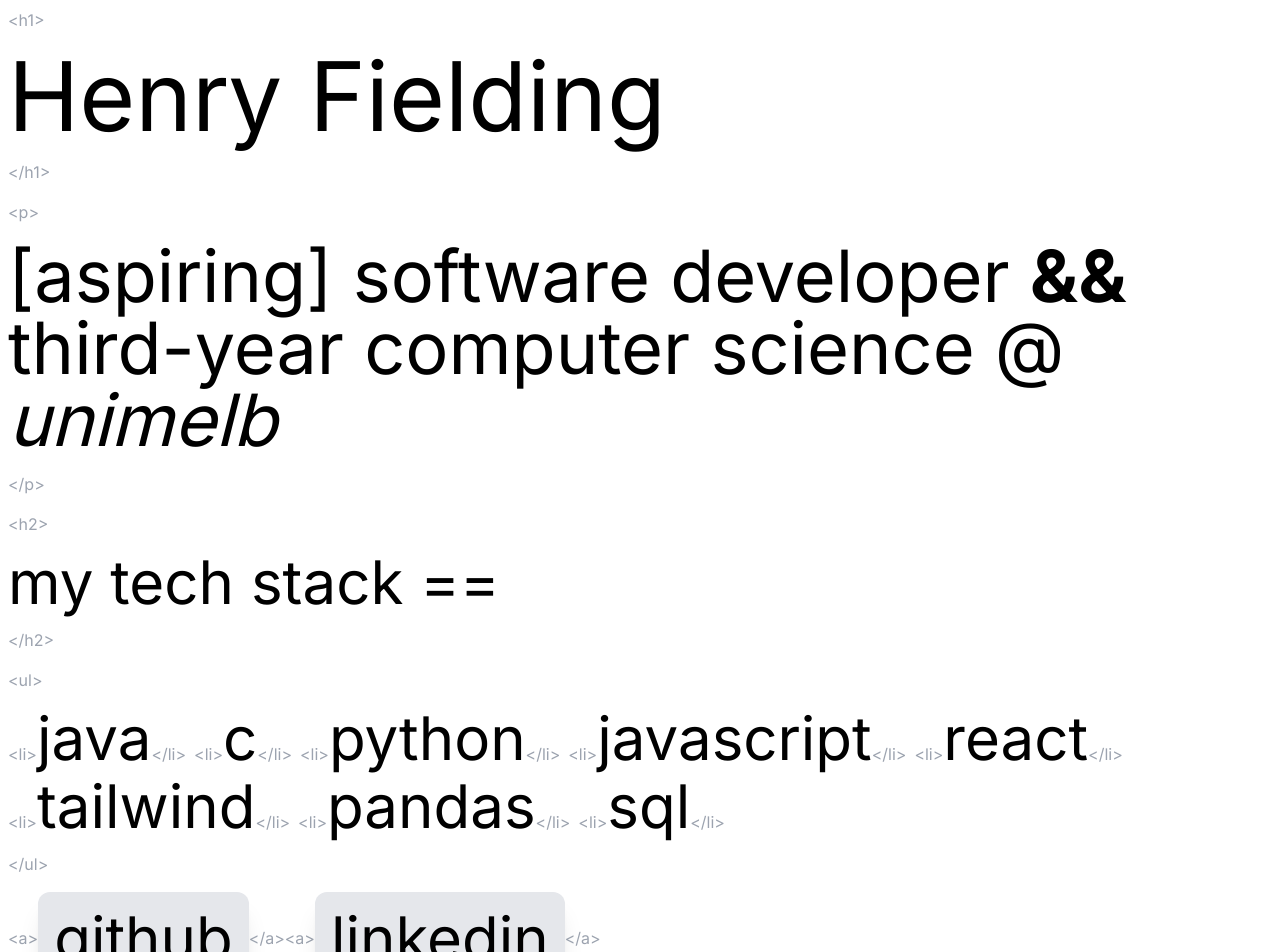
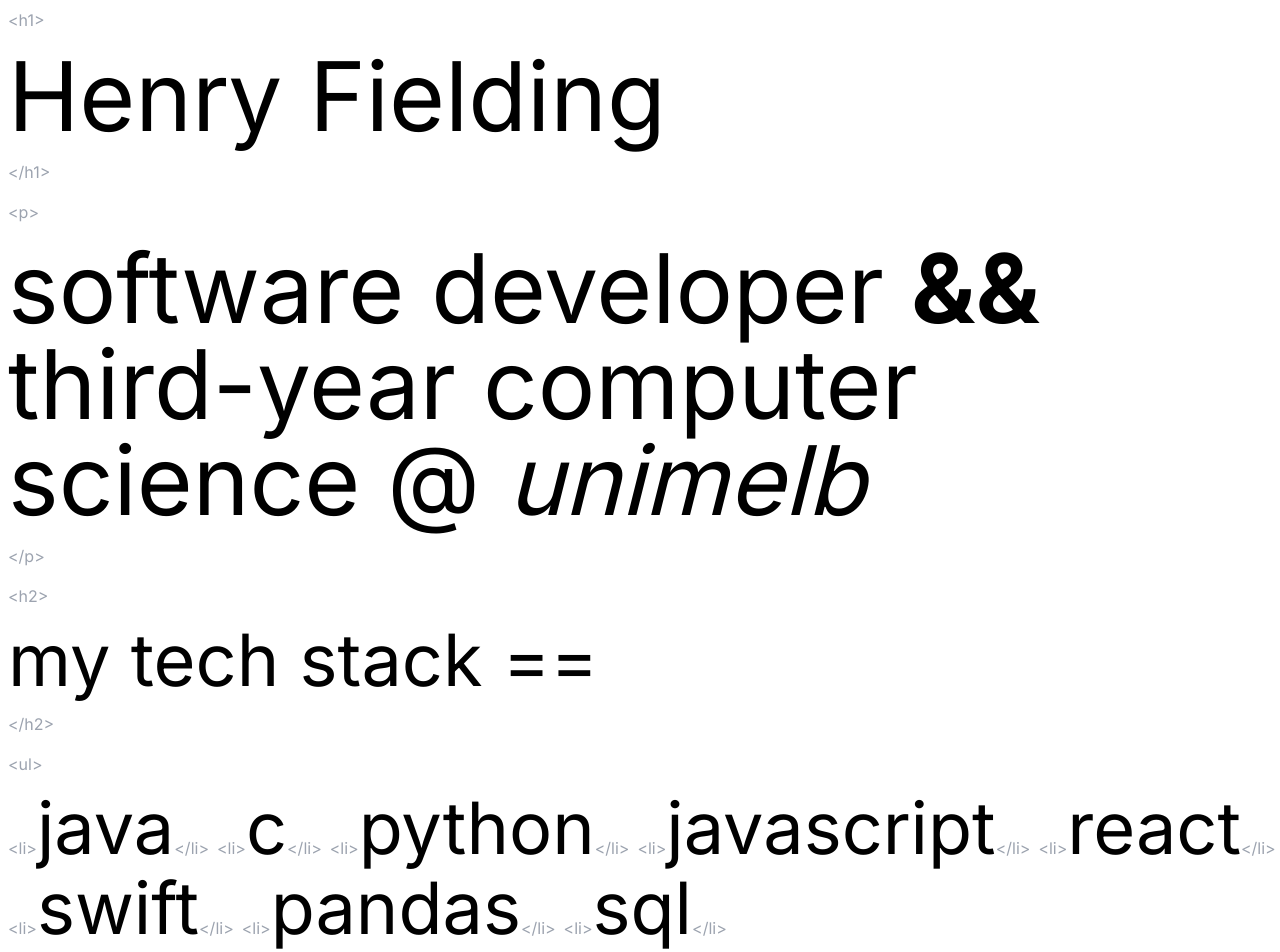
Before and after one commit to DevelopmentHF/henryfielding, a Next.js app in the folder henryfielding/: page / in a window 1280 px wide. Shown: the top 952 px of the page. Built offline with nearby package versions, Linux system fonts and the light colour scheme.

Commit message:
job update

```diff
--- a/henryfielding/src/app/page.tsx
+++ b/henryfielding/src/app/page.tsx
@@ -1,44 +1,50 @@
 import HeaderText from "../components/HeaderText";
+
 export default function Home() {
   return (
     <div className="flex flex-col w-screen items-start justify-center m-2 gap-4">
       <h1 className="text-gray-400">&lt;h1&gt;</h1>
       <div className="flex">
-            <HeaderText firstName="Henry" lastName="Fielding"/>
+        <HeaderText firstName="Henry" lastName="Fielding" />
       </div>
       <h1 className="text-gray-400">&lt;/h1&gt;</h1>
 
       <h1 className="text-gray-400">&lt;p&gt;</h1>
-        <h1 className="text-4xl sm:text-5xl md:text-6xl lg:text-7xl xl:text8xl">[aspiring] software developer <span className="font-bold">&&</span> third-year computer science @ <span className="italic">unimelb</span></h1>
+      <h1 className="text-4xl sm:text-5xl md:text-6xl lg:text-7xl xl:text-8xl">
+        software developer <span className="font-bold">&amp;&amp;</span> third-year computer science @ <span className="italic">unimelb</span>
+      </h1>
       <h1 className="text-gray-400">&lt;/p&gt;</h1>
 
       <h1 className="text-gray-400">&lt;h2&gt;</h1>
-        <h2 className="text-3xl sm:text-4xl md:text-5xl lg:text-6xl xl:text7xl">my tech stack == </h2>
+      <h2 className="text-3xl sm:text-4xl md:text-5xl lg:text-6xl xl:text-7xl">my tech stack == </h2>
       <h1 className="text-gray-400">&lt;/h2&gt;</h1>
 
       <h1 className="text-gray-400">&lt;ul&gt;</h1>
       <div className="flex flex-wrap gap-2">
-            <div><span className="text-gray-400">&lt;li&gt;</span><span className="ext-3xl sm:text-4xl md:text-5xl lg:text-6xl xl:text7xl">java</span><span className="text-gray-400">&lt;/li&gt;</span></div>
-            <div><span className="text-gray-400">&lt;li&gt;</span><span className="ext-3xl sm:text-4xl md:text-5xl lg:text-6xl xl:text7xl">c</span><span className="text-gray-400">&lt;/li&gt;</span></div>
-            <div><span className="text-gray-400">&lt;li&gt;</span><span className="ext-3xl sm:text-4xl md:text-5xl lg:text-6xl xl:text7xl">python</span><span className="text-gray-400">&lt;/li&gt;</span></div>
-            <div><span className="text-gray-400">&lt;li&gt;</span><span className="ext-3xl sm:text-4xl md:text-5xl lg:text-6xl xl:text7xl">javascript</span><span className="text-gray-400">&lt;/li&gt;</span></div>
-            <div><span className="text-gray-400">&lt;li&gt;</span><span className="ext-3xl sm:text-4xl md:text-5xl lg:text-6xl xl:text7xl">react</span><span className="text-gray-400">&lt;/li&gt;</span></div>
-            <div><span className="text-gray-400">&lt;li&gt;</span><span className="ext-3xl sm:text-4xl md:text-5xl lg:text-6xl xl:text7xl">tailwind</span><span className="text-gray-400">&lt;/li&gt;</span></div>
-            <div><span className="text-gray-400">&lt;li&gt;</span><span className="ext-3xl sm:text-4xl md:text-5xl lg:text-6xl xl:text7xl">pandas</span><span className="text-gray-400">&lt;/li&gt;</span></div>
-            <div><span className="text-gray-400">&lt;li&gt;</span><span className="ext-3xl sm:text-4xl md:text-5xl lg:text-6xl xl:text7xl">sql</span><span className="text-gray-400">&lt;/li&gt;</span></div>
+        <div>
+          <span className="text-gray-400">&lt;li&gt;</span>
+          <span className="text-3xl sm:text-4xl md:text-5xl lg:text-6xl xl:text-7xl">java</span>
+          <span className="text-gray-400">&lt;/li&gt;</span>
+        </div>
+        <div><span className="text-gray-400">&lt;li&gt;</span><span className="text-3xl sm:text-4xl md:text-5xl lg:text-6xl xl:text-7xl">c</span><span className="text-gray-400">&lt;/li&gt;</span></div>
+<div><span className="text-gray-400">&lt;li&gt;</span><span className="text-3xl sm:text-4xl md:text-5xl lg:text-6xl xl:text-7xl">python</span><span className="text-gray-400">&lt;/li&gt;</span></div>
+<div><span className="text-gray-400">&lt;li&gt;</span><span className="text-3xl sm:text-4xl md:text-5xl lg:text-6xl xl:text-7xl">javascript</span><span className="text-gray-400">&lt;/li&gt;</span></div>
+<div><span className="text-gray-400">&lt;li&gt;</span><span className="text-3xl sm:text-4xl md:text-5xl lg:text-6xl xl:text-7xl">react</span><span className="text-gray-400">&lt;/li&gt;</span></div>
+<div><span className="text-gray-400">&lt;li&gt;</span><span className="text-3xl sm:text-4xl md:text-5xl lg:text-6xl xl:text-7xl">swift</span><span className="text-gray-400">&lt;/li&gt;</span></div>
+<div><span className="text-gray-400">&lt;li&gt;</span><span className="text-3xl sm:text-4xl md:text-5xl lg:text-6xl xl:text-7xl">pandas</span><span className="text-gray-400">&lt;/li&gt;</span></div>
+<div><span className="text-gray-400">&lt;li&gt;</span><span className="text-3xl sm:text-4xl md:text-5xl lg:text-6xl xl:text-7xl">sql</span><span className="text-gray-400">&lt;/li&gt;</span></div>
       </div>
       <h1 className="text-gray-400">&lt;/ul&gt;</h1>
 
       <div className="flex flex-wrap items-center">
+        <h1 className="text-gray-400">&lt;a&gt;</h1>
+        <a href="https://github.com/developmentHF" className="text-3xl sm:text-4xl md:text-5xl lg:text-6xl xl:text-7xl bg-gray-200 rounded-xl shadow-xl p-4 hover:bg-white hover:text-gray-400">github</a>
+        <h1 className="text-gray-400">&lt;/a&gt;</h1>
 
         <h1 className="text-gray-400">&lt;a&gt;</h1>
-        <a href="https://github.com/developmentHF" className="text-3xl sm:text-4xl md:text-5xl lg:text-6xl xl:text7xl bg-gray-200 rounded-xl shadow-xl p-4 hover:bg-white hover:text-gray-400">github</a>
+        <a href="https://www.linkedin.com/in/henryfielding-aus/" className="text-3xl sm:text-4xl md:text-5xl lg:text-6xl xl:text-7xl bg-gray-200 rounded-xl shadow-xl p-4 hover:bg-white hover:text-gray-400">linkedin</a>
         <h1 className="text-gray-400">&lt;/a&gt;</h1>
-        <h1 className="text-gray-400">&lt;a&gt;</h1>
-        <a href="https://www.linkedin.com/in/henryfielding-aus/" className="text-3xl sm:text-4xl md:text-5xl lg:text-6xl xl:text7xl bg-gray-200 rounded-xl shadow-xl p-4 hover:bg-white hover:text-gray-400">linkedin</a>
-        <h1 className="text-gray-400">&lt;/a&gt;</h1>
-
       </div>
     </div>
-  )
+  );
 }
```
Lines whose indentation alone changed are shown as unchanged.
